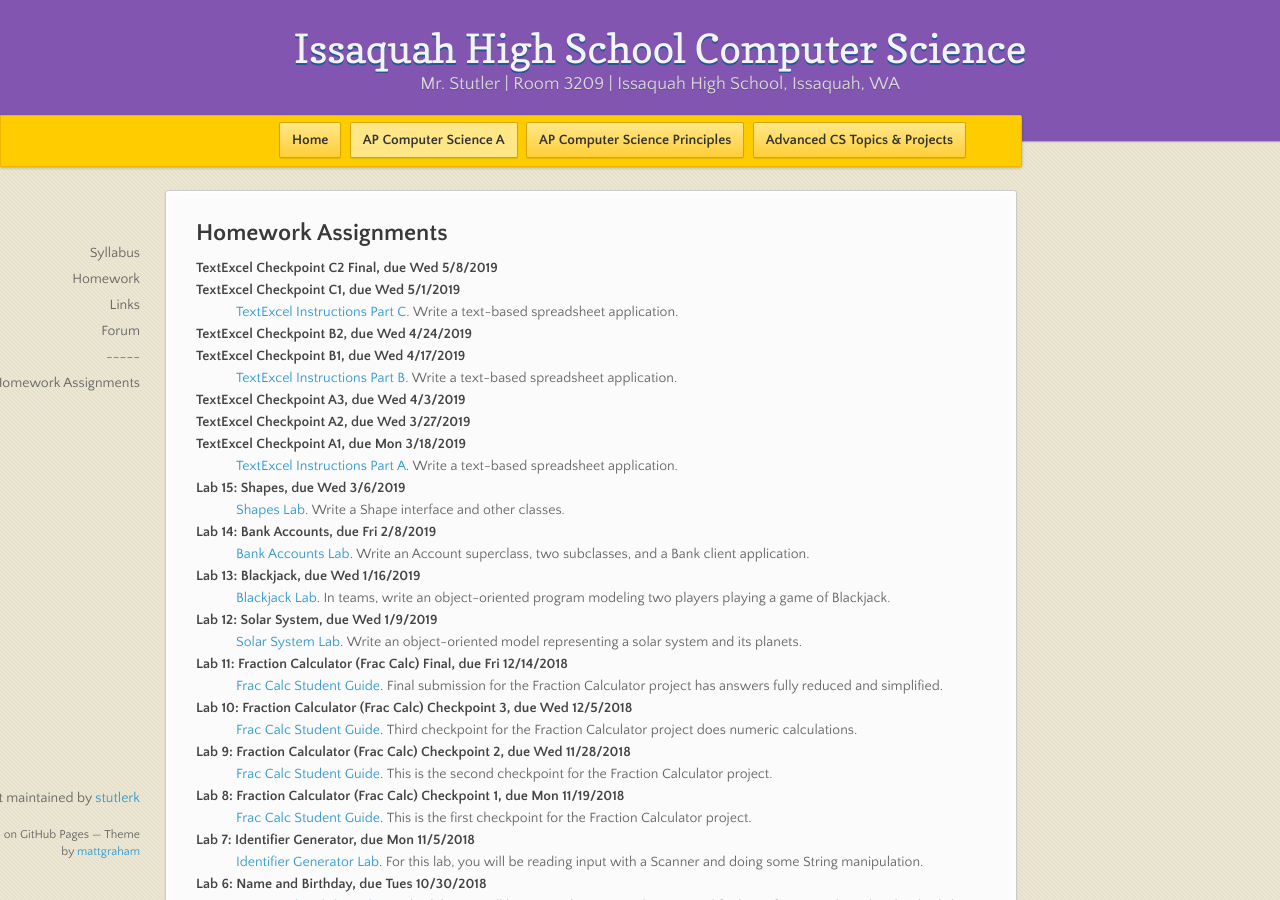
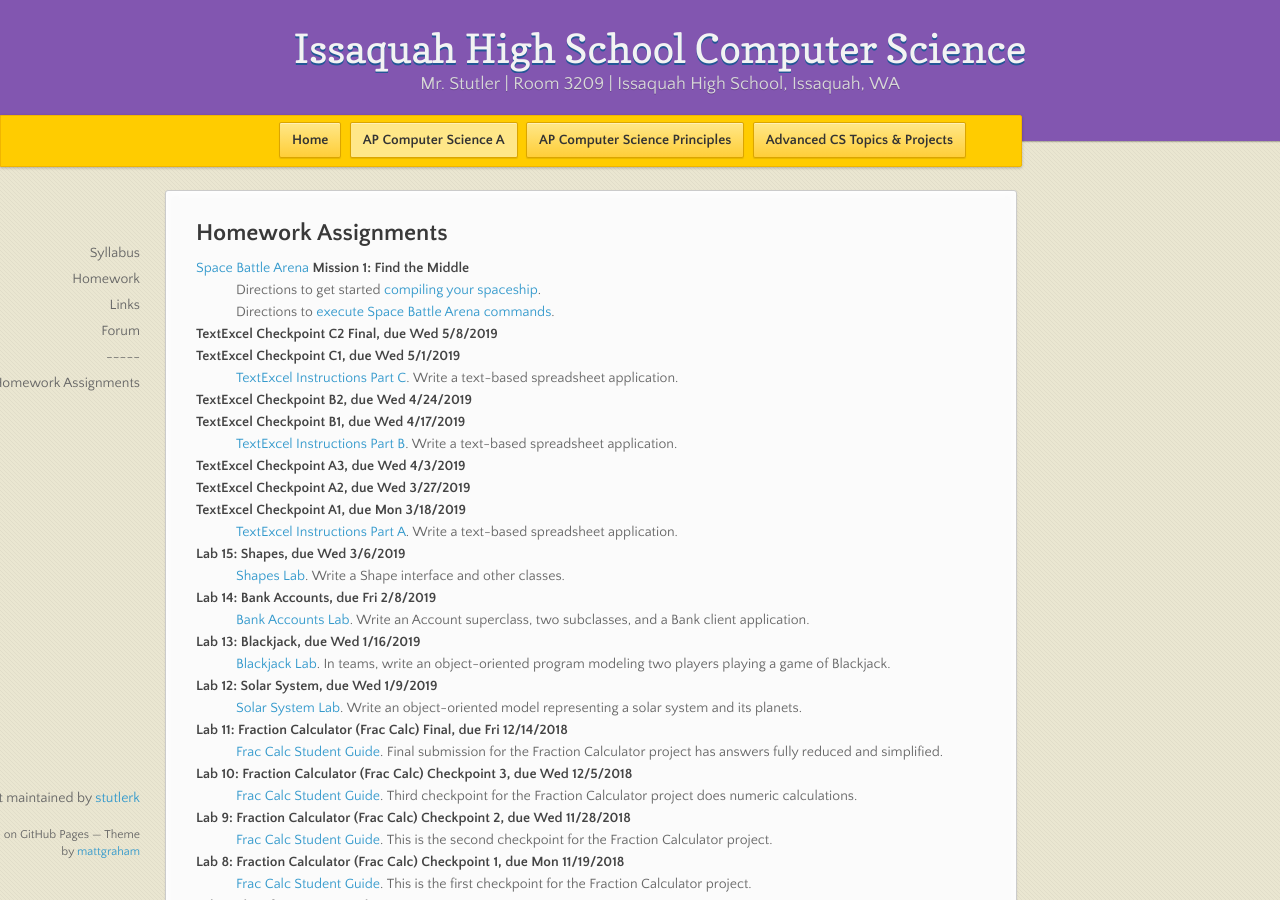
Before and after one commit to stutlerk/ihs-website, a Jekyll site: the page built from _apcsa/homework.html, in a window 1280 px wide and 900 px high. Built offline with Jekyll 4.4.1, drawn with Linux system fonts in a browser that asks for light colours; nearby versions of some CDN libraries.

Commit message:
Update homework.html

```diff
--- a/_apcsa/homework.html
+++ b/_apcsa/homework.html
@@ -6,6 +6,10 @@ layout: course
 <section>
 <h2>Homework Assignments</h2>
   <dl>
+    <dt><a href="http://mikeware.github.io/SpaceBattleArena/" target="_blank">Space Battle Arena</a> Mission 1: Find the Middle</dt>
+    <dd>Directions to get started <a href="https://issaquahwednet-my.sharepoint.com/:p:/g/personal/stutlerk_issaquah_wednet_edu/EQns3NVOh_pGllcwaYi0KqoBbz_qoPzKOM0mriZsyEQwHQ?e=zrFVee" target="_blank">compiling your spaceship</a>.</dd>
+    <dd>Directions to <a href="https://issaquahwednet-my.sharepoint.com/:p:/g/personal/stutlerk_issaquah_wednet_edu/Ed5gV_qvcHJMgepRPnaIPvUBwg5KgcBGuxQHOvM97RvHJw?e=RaX0BP" target="_blank">execute Space Battle Arena commands</a>.</dd>
+
     <dt>TextExcel Checkpoint C2 Final, due Wed 5/8/2019</dt>
     <dt>TextExcel Checkpoint C1, due Wed 5/1/2019</dt>
     <dd><a href="https://issaquahwednet-my.sharepoint.com/:w:/g/personal/stutlerk_issaquah_wednet_edu/EZaU1t0SdSBHrDj7HSotzLcBegRu4FlnqsIqR1-It_IHgg?e=gbTUiq" target="_blank">TextExcel Instructions Part C</a>. Write a text-based spreadsheet application.</dd>
```
